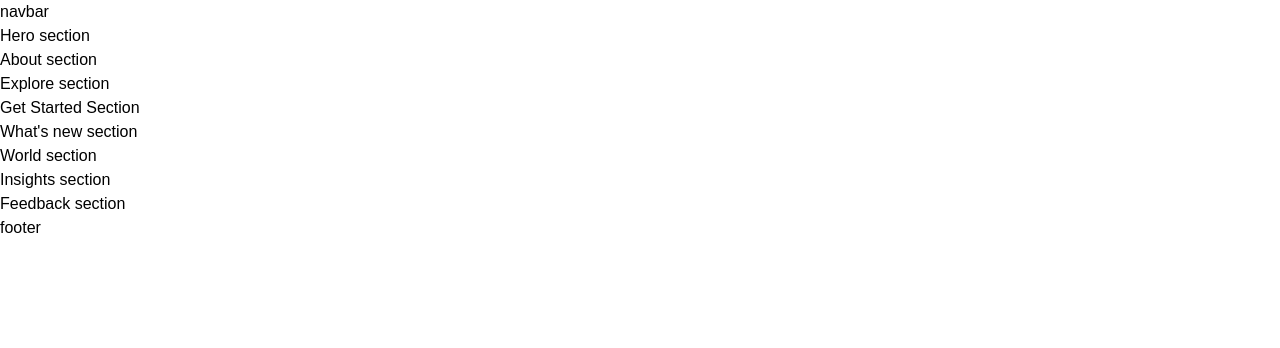
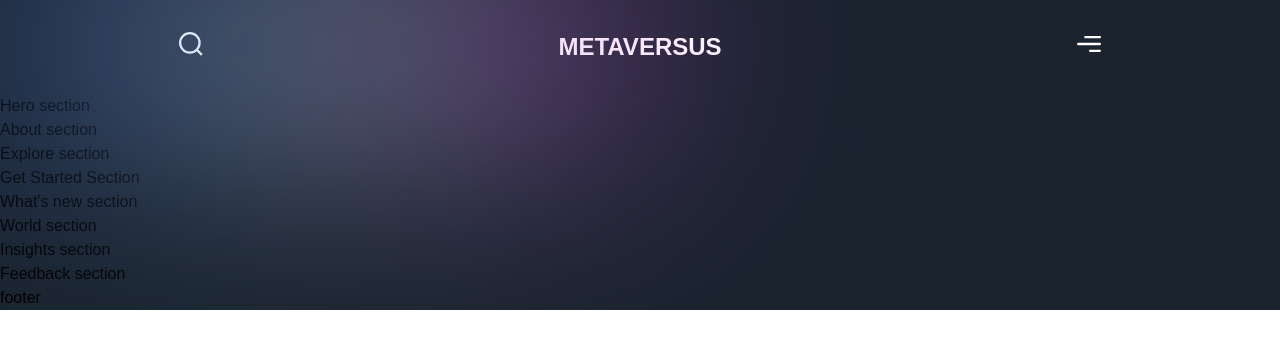
Before and after one commit to somanshubhardwaj/metaverse, a Next.js app: page / in a window 1280 px wide. Shown: the top 348 px of the page. Built offline with nearby package versions, Linux system fonts and the light colour scheme; a web font is replaced by a local one.

Commit message:
added navbar

```diff
--- a/app/layout.tsx
+++ b/app/layout.tsx
@@ -1,12 +1,9 @@
 import type { Metadata } from "next";
-import { Inter } from "next/font/google";
 import "./globals.css";
 
-const inter = Inter({ subsets: ["latin"] });
-
 export const metadata: Metadata = {
-  title: "Create Next App",
-  description: "Generated by create next app",
+  title: "METAVERSE",
+  description: "A metaverse website",
 };
 
 export default function RootLayout({
@@ -22,7 +19,7 @@ export default function RootLayout({
           href="https://stijndv.com/fonts/Eudoxus-Sans.css"
         />
       </head>
-      <body className={inter.className}>{children}</body>
+      <body>{children}</body>
     </html>
   );
 }
--- a/app/page.tsx
+++ b/app/page.tsx
@@ -11,7 +11,7 @@ import {
 import { Footer, Navbar } from "@/components";
 export default function Home() {
   return (
-    <div>
+    <div className="bg-primary-black overflow-hidden">
       <Navbar />
       <Hero />
       <About />
--- a/components/Navbar.tsx
+++ b/components/Navbar.tsx
@@ -1,9 +1,27 @@
-'use client';
+"use client";
+import { motion } from "framer-motion";
 
+import { navVariants } from "@/utils/motion";
 const Navbar = () => (
-  <nav>
-    navbar
-  </nav>
+  <motion.nav
+    variants={navVariants}
+    initial="hidden"
+    whileInView="show"
+    className={`sm:px-16 px-6 py-8 relative`}
+  >
+    <div className="absolute w-[50%] inset-0 gradient-01 " />
+    <div className={`lg:w-[80%] w-[100%] flex gap-8 justify-between mx-auto `}>
+      <img
+        src="/search.svg"
+        alt="Logo"
+        className="h-[24px] w-[24px] object-contain"
+      />
+      <h2 className="font-extrabold text-[24px] leading-[30px] text-white">
+        METAVERSUS
+      </h2>
+      <img src="/menu.svg" className="w-[24px] h-[24px] object-contain" />
+    </div>
+  </motion.nav>
 );
 
 export default Navbar;
--- a/sections/Hero.tsx
+++ b/sections/Hero.tsx
@@ -1,7 +1,8 @@
-'use client';
-
+"use client";
+import { motion } from "framer-motion";
+import { slideIn, staggerContainer, textVariant } from "@/utils/motion";
 const Hero = () => (
-  <section>
+  <section className="sm:py-16 xs:py-8 py-12 sm:pl-16 pl-6 ">
     Hero section
   </section>
 );
```
